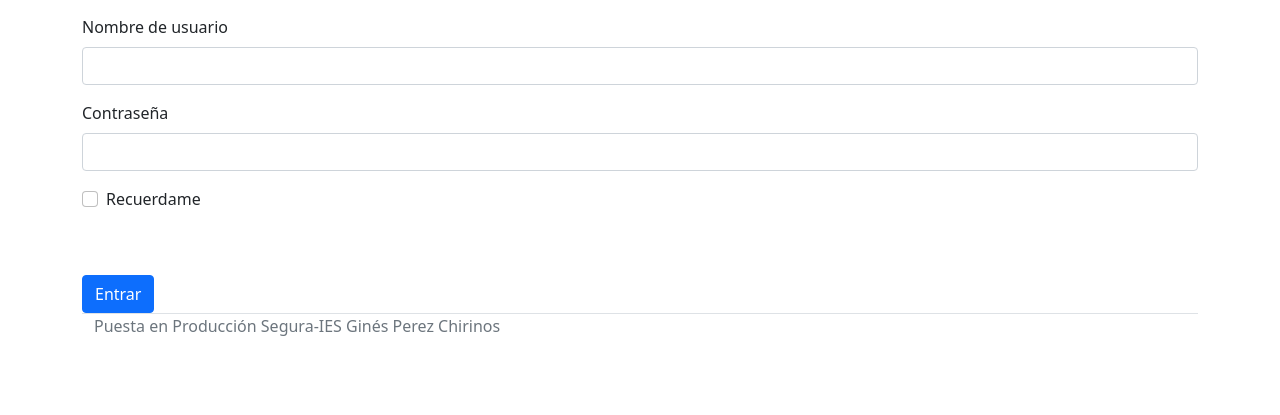
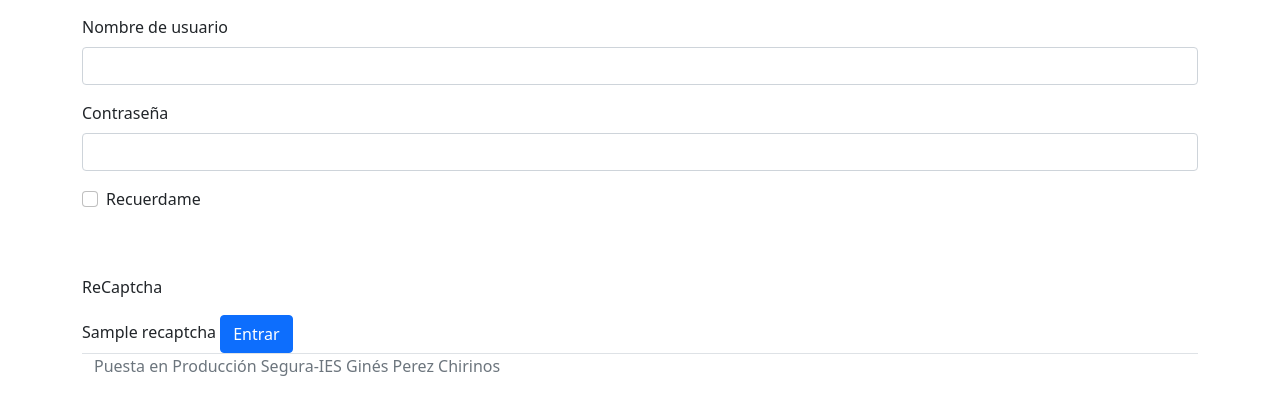
Before and after one commit to jdaniel222/tareaTema3Project, a Flask app: template app/login/templates/loginusuario.html in a window 1280 px wide. Shown: the part 113-528 px from the top of the page. Run offline with Flask 2, Linux system fonts and the light colour scheme; tables that the repository leaves empty hold one stand-in row (values such as "Sample post"); the template is opened without the code that fills it: values that come from a table or form of the project are taken from there, most other values are stand-ins (such as "Sample title", 1, 10 or a date in 2020); parts of the project's set-up code (start-up, migrations or seed data) failed here and were passed over; some libraries are stand-ins or nearby versions.

Commit message:
scndRecaptcha2

```diff
--- a/app/login/routes.py
+++ b/app/login/routes.py
@@ -24,8 +24,9 @@ def registrousuario():
             app.logger.info(f"Registro usuario: Nombre de usuario: {form.username.data} ya existente")
         else:
             usuario.username = form.username.data
-            usuario.create()
-            return redirect(url_for("login.loginusuario"))
+            if app.ReCaptcha.verify():
+                usuario.create()
+                return redirect(url_for("login.loginusuario"))
     return render_template("registrousuario.html", form=form, errorExist=errorExist)
 
 @login.route("/loginusuario/", methods=["GET", "POST"])
@@ -38,6 +39,7 @@ def loginusuario():
         username = form.username.data
         password = form.password.data
         usuario = Usuario.get_by_username(username)
+        #if app.ReCaptcha.verify():
         if usuario and usuario.check_password(password):
             login_user(usuario, form.recuerdame.data)
             return redirect(url_for("private.indexcliente"))
--- a/app/login/templates/loginusuario.html
+++ b/app/login/templates/loginusuario.html
@@ -6,10 +6,11 @@
     <h1>Login usuario</h1>
     <div class="row">
         <form action="{{ url_for('login.loginusuario') }}" method="post">
-            {{ form.csrf_token() }}
             {{ generarForm(form) }}
             <span style="color:red">{{ error }}</span>
             <br/><br/>
+            <p>ReCaptcha</p>
+            {{ recaptcha }}
             <input type="submit" class="btn btn-primary " value="Entrar">
 
         </form>
--- a/app/login/templates/registrousuario.html
+++ b/app/login/templates/registrousuario.html
@@ -6,8 +6,9 @@
 <h1>Registro Usuario</h1>
 <div class="row">
         <form action="{{ url_for('login.registrousuario') }}" method="post">
-            {{ form.csrf_token() }}
             {{ generarForm(form) }}
+            <p>ReCaptcha</p>
+            {{ recaptcha }}
             <input type="submit" class="btn btn-primary "value="Enviar">
         </form>
         {{ errorExist }}
--- a/requirements.txt
+++ b/requirements.txt
@@ -4,3 +4,4 @@ Flask-Migrate
 Flask_wtf
 psycopg2-binary
 Flask-Login
+Flask-reCaptcha
```
Also changed, not shown: app/__init__.py (+7 -3 lines).
